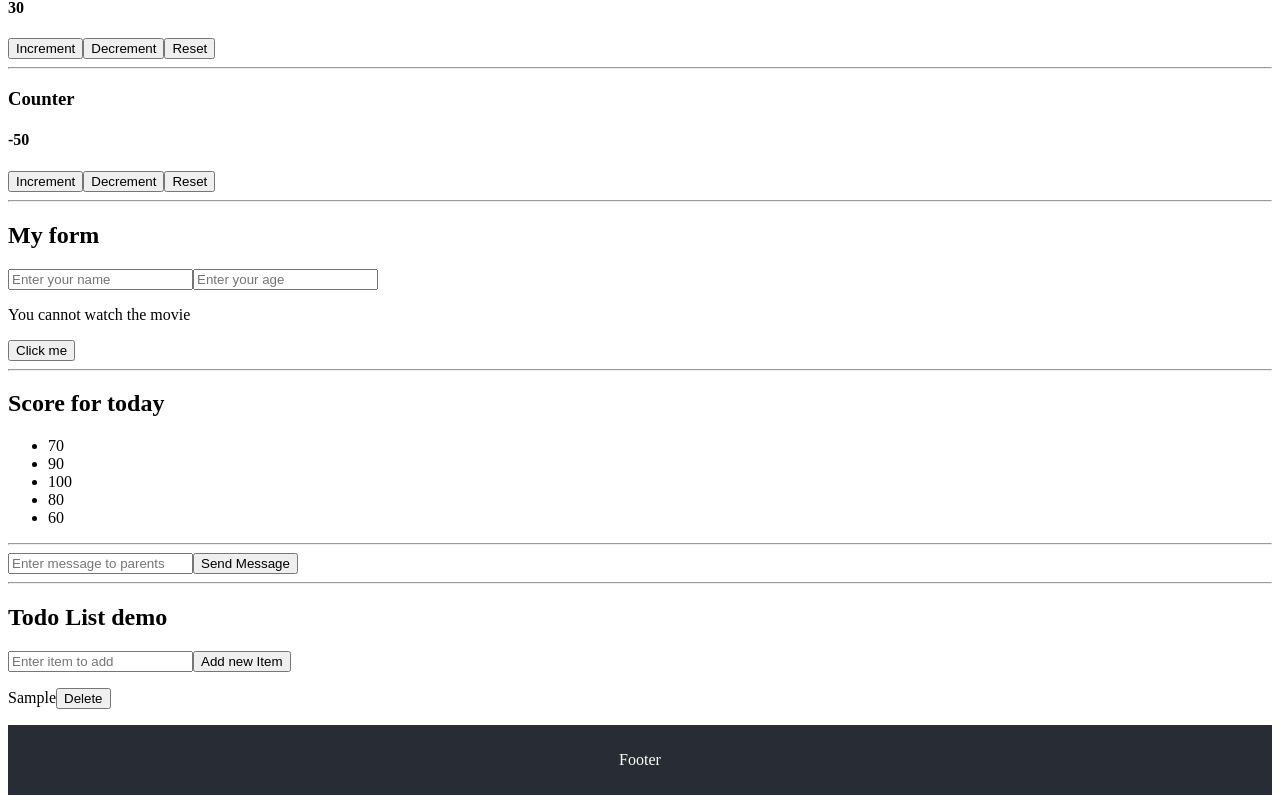
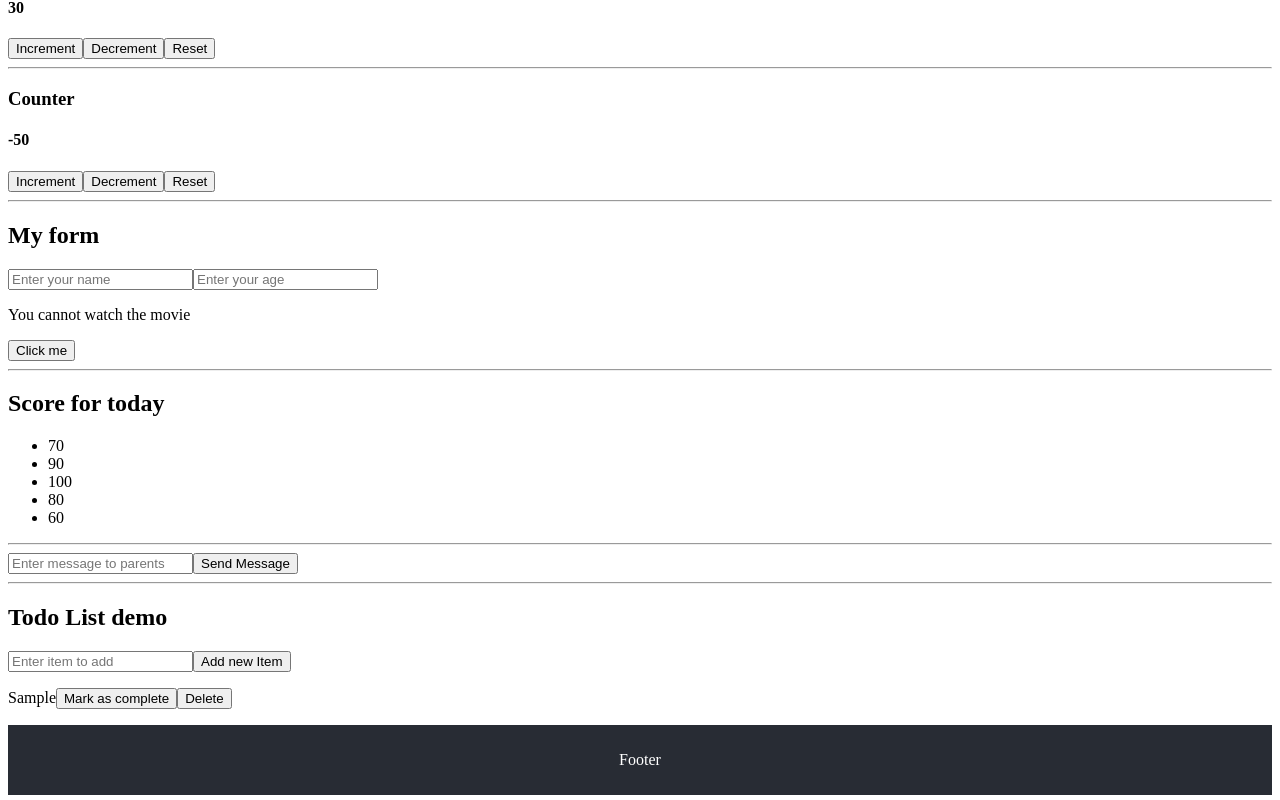
Before and after one commit to wanmuz86/hello-react-apr25, a React (Vite) app: page / in a window 1280 px wide. Both pictures are taken after typing "Sample" into the empty fields and a click on the button "Add new Item". Shown: the part 524-1324 px from the top of the page. Built offline with nearby package versions, Linux system fonts and the light colour scheme.

Commit message:
mark as complete

```diff
--- a/src/components/List.jsx
+++ b/src/components/List.jsx
@@ -2,7 +2,7 @@
 import ListItem from './ListItem'
 
 
-const List = ({todoList, deleteItem}) => {
+const List = ({todoList, deleteItem, markAsComplete}) => {
     const handleDelete = (item)=> {
         // pass the item to parent, so the state can be updated
         deleteItem(item)
@@ -11,10 +11,11 @@
   return (
     <div>
         {
-            todoList.map((item,index) => <ListItem
-            key={index}
+            todoList.map(item => <ListItem
+            key={item.id}
             item={item}
             deleteItem={handleDelete}
+            markAsComplete={(item)=>markAsComplete(item)}
             ></ListItem>)}
     </div>
   )
--- a/src/components/ListItem.jsx
+++ b/src/components/ListItem.jsx
@@ -1,15 +1,16 @@
 import React from 'react'
 
-const ListItem = ({item, deleteItem}) => {
+const ListItem = ({item, deleteItem, markAsComplete}) => {
     const handleDelete = () => {
         // Call the function passed from the parent component
         deleteItem(item)
     }
   return (
     <div>
-        <p> {item}
-            <button onClick={handleDelete}>Delete</button>
-            </p>
+        <p style={{textDecoration: item.completed ? 'line-through':'none'}}> {item.name}
+        <button onClick={()=>markAsComplete(item)}> Mark as complete</button>
+        <button onClick={handleDelete}>Delete</button>
+        </p>
     </div>
   )
 }
--- a/src/components/Todo.jsx
+++ b/src/components/Todo.jsx
@@ -7,7 +7,16 @@
     const [todos,setTodos] = useState([])
 
     const handleAdd = (item) => {
-       setTodos([...todos, item]) // add the new item to the array using spread operator
+
+        // Creating an object newItem to be added to the array
+        const newItem =
+        {
+            id:Math.floor(Math.random()*100000), // random id from 1- 100000
+            name:item,
+            completed:false
+        }
+
+       setTodos([...todos, newItem]) // add the new item to the array using spread operator
 
     }
      const handleDelete = (item) => {
@@ -16,10 +25,25 @@
         setTodos(newTodos) // update the state with the new array
      }
 
+     const handleMarkAsComplete = (item) => {
+        const newTodos = todos.map(val => {
+            // Go through the list, and check for the item with the "marked id"
+            if (val.id === item.id){
+                // if the id is the same, mark it as complete
+                return {...val,completed:!val.completed}
+            }
+            // if not, return as it is
+            return val
+        })
+        setTodos(newTodos) // update the state with the new array
+     }
+
   return (
     <div>
         <AddTodo retrieveItem={handleAdd}/>{
-            todos.length > 0 ?  <List todoList={todos} deleteItem={handleDelete}/>
+            todos.length > 0 ?  <List todoList={todos} deleteItem={handleDelete}
+            markAsComplete={handleMarkAsComplete}
+            />
             : <p style={{fontStyle:'italic'}}>To do List is empty</p>
         }
 
```
